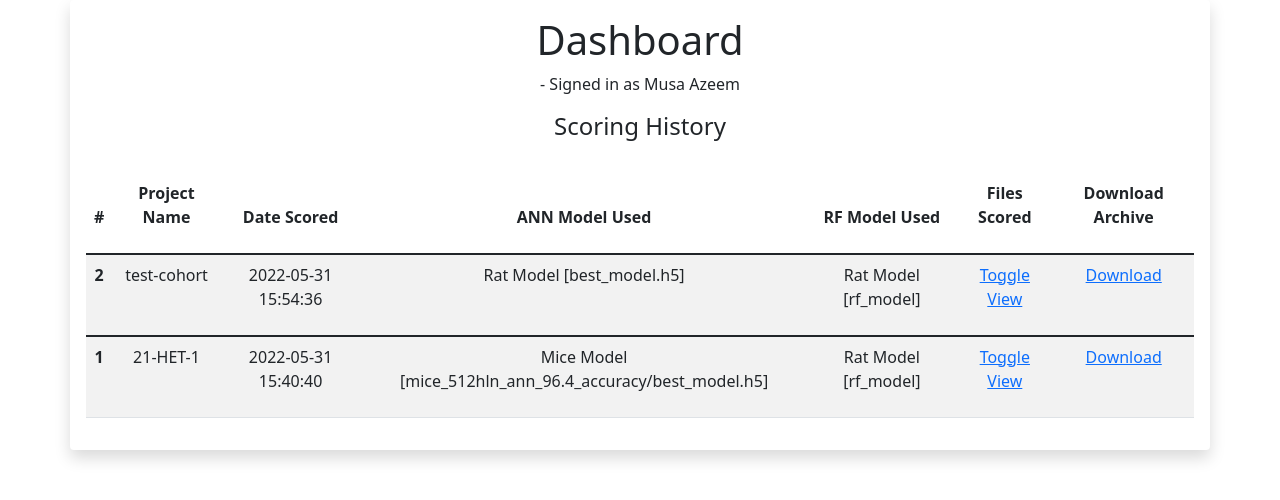
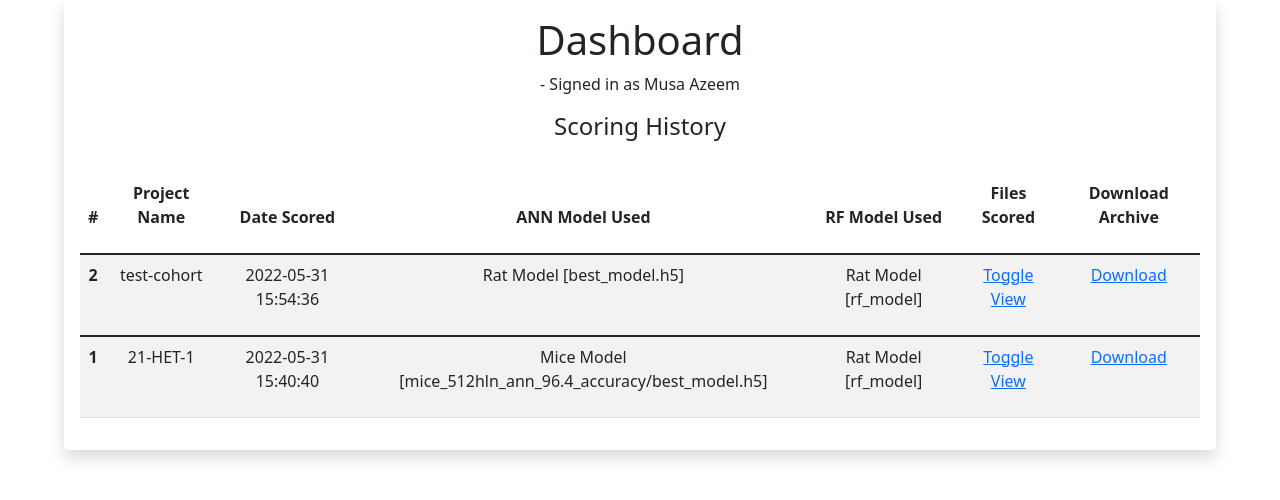
Before and after one commit to smithandrewk/aurora, a Flask app: page /dashboard in a window 1280 px wide. Shown: the part 56-556 px from the top of the page. Run offline with Flask 2, Linux system fonts and the light colour scheme; a user stored in the database is signed in; data comes from the database, SQL or seed files in the repository; some libraries are stand-ins or nearby versions.

Commit message:
change body size

```diff
--- /dev/null
+++ b/static/styles/bootstrap-custom.css
@@ -0,0 +1,6 @@
+/* set a max-width for horizontal fluid layout and make it centered */
+#base-body {
+    margin-right: auto;
+    margin-left: auto;
+    max-width: 90vw;
+  }
--- a/templates/base.jinja
+++ b/templates/base.jinja
@@ -4,12 +4,13 @@
 <html>
     <head>
         {% include 'inc/head.jinja' %}
+        <link href="{{ url_for('static',filename='styles/bootstrap-custom.css') }}" rel="stylesheet">
     </head>
     <body>
         {% include 'inc/alerts.jinja' %}
         {% include 'inc/jsbootstrap.jinja' %}
         {% include 'inc/navbar.jinja' %}
-        <div class="container shadow p-3 mb-5 bg-white rounded">
+        <div class="container shadow p-3 mb-5 bg-white rounded" id="base-body">
             {% block body %}{% endblock body %}
         </div>
     </body>
```
